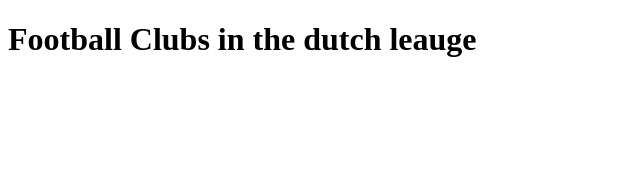
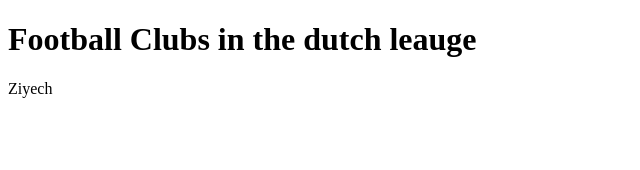
Before and after one commit to urmilscode/Angular-Practice, an Angular app: page / in a window 1280 px wide. Shown: the top 170 px of the page, without its empty margins (0-640 px from the left). Built offline with nearby package versions, Linux system fonts and the light colour scheme.

Commit message:
Displaying the player propertyin the typescript file to the UI using string interpolation

```diff
--- a/src/app/FC/fc.component.html
+++ b/src/app/FC/fc.component.html
@@ -1 +1,3 @@
 <h1> Football Clubs in the dutch leauge </h1>
+
+<p> {{bestplayer}}  </p>
--- a/src/app/FC/fc.component.ts
+++ b/src/app/FC/fc.component.ts
@@ -10,4 +10,5 @@
 
 export class FcComponent {
   footballclubs = ['Feynoord', 'PSV', 'Ajax'];
+  bestplayer:string = 'Ziyech';
 }
```
